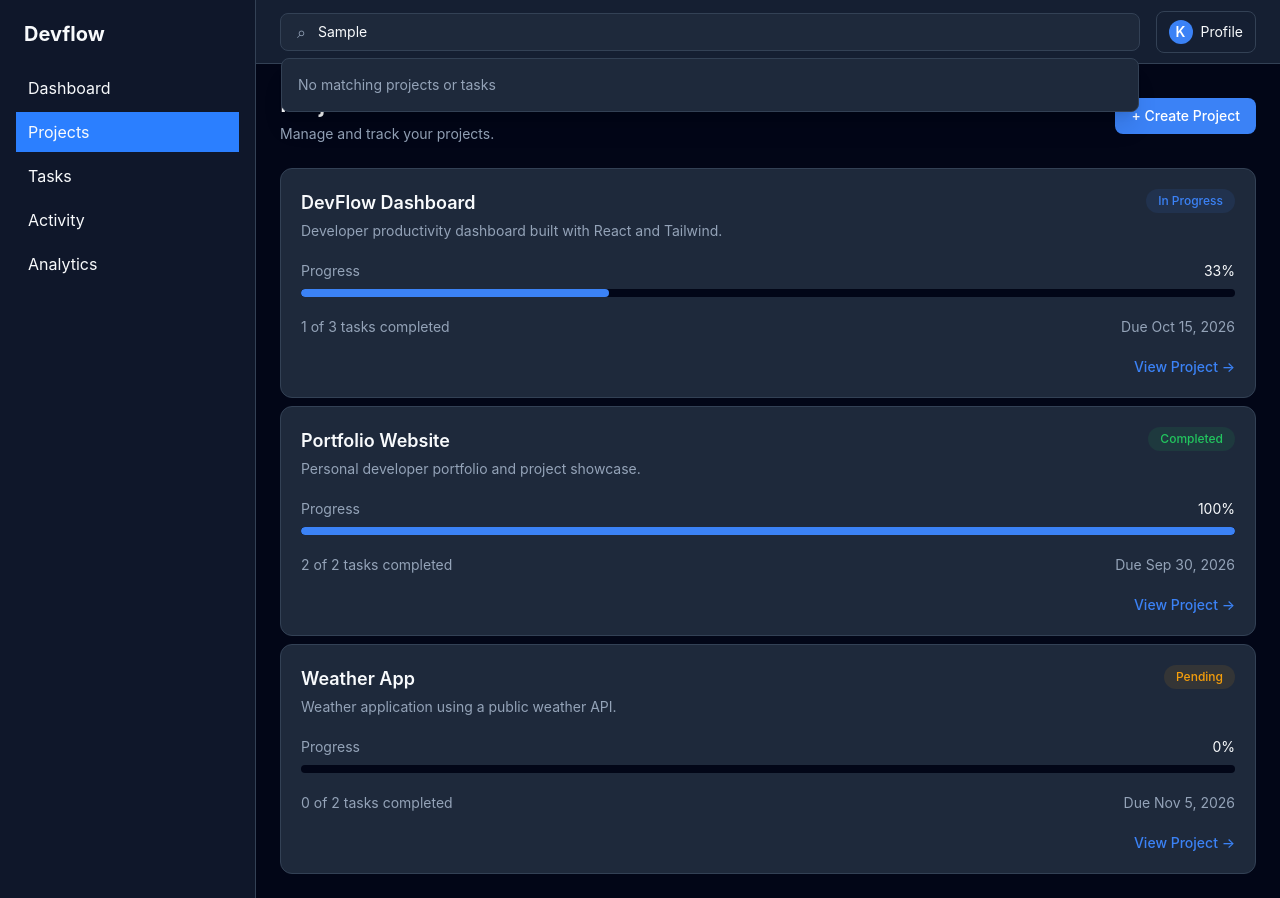
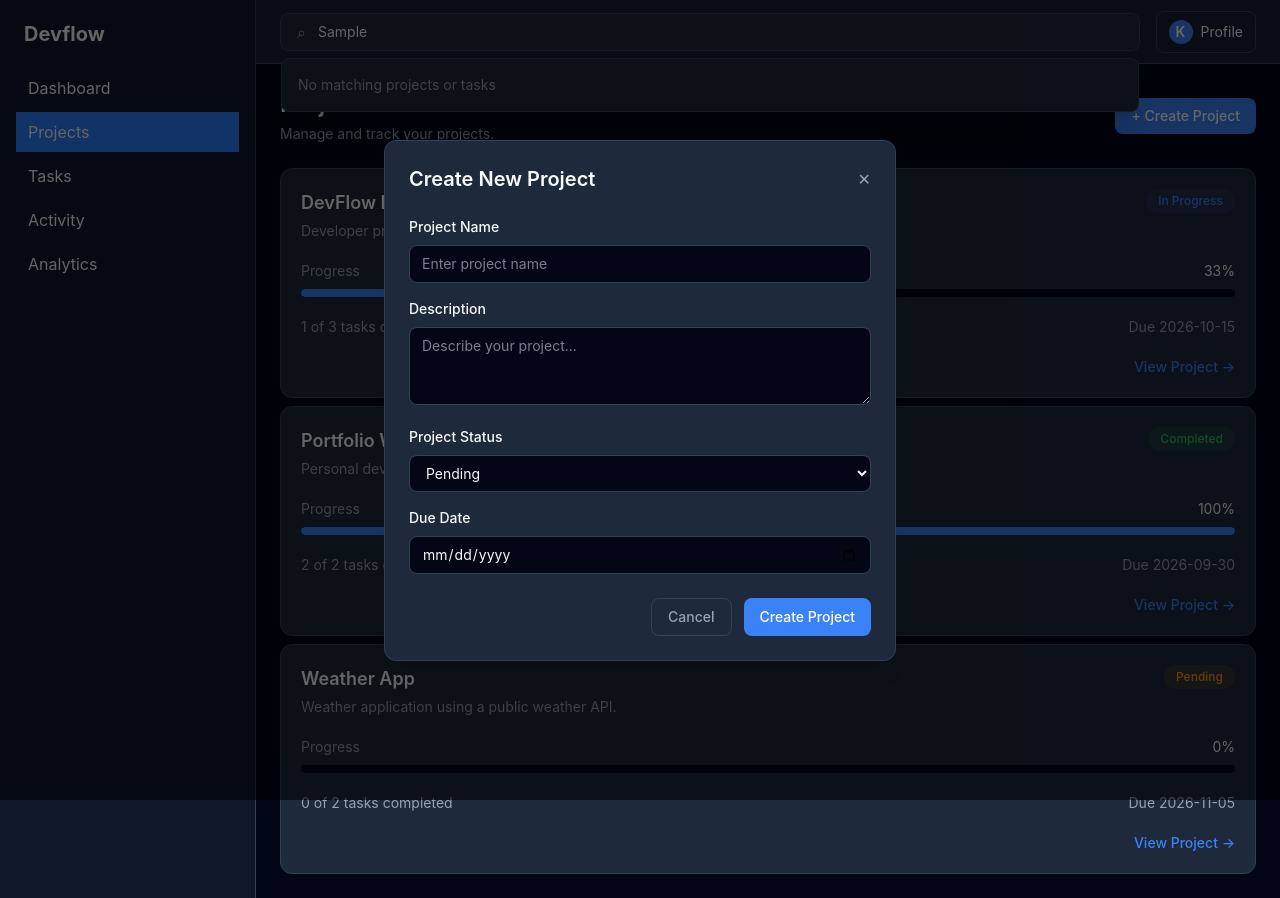
Before and after one commit to krishna-hingu/devflow, a React (Vite) app: page /projects in a window 1280 px wide. Both pictures are taken after typing "Sample" into the empty fields and a click on the button "+ Create Project". Built offline with nearby package versions, Linux system fonts and the light colour scheme.

Commit message:
feat: implement create project functionality

```diff
--- a/src/components/projects/CreateProjectModal.jsx
+++ b/src/components/projects/CreateProjectModal.jsx
@@ -1,4 +1,38 @@
-function CreateProjectModal() {
+import { useContext, useState } from "react";
+import DevFlowContext from "../../context/DevFlowContext";
+
+function CreateProjectModal({ onClose }) {
+  const [newProjectName, setNewProjectName] = useState("");
+  const [newProjectDescription, setNewProjectDescription] = useState("");
+  const [newProjectStatus, setNewProjectStatus] = useState("Pending");
+  const [newProjectDueDate, setNewProjectDueDate] = useState("");
+
+  const { addProject, projectList } = useContext(DevFlowContext);
+
+  const handleSubmit = (event) => {
+    event.preventDefault();
+
+    if (!newProjectName.trim()) {
+      alert("Project name is required.");
+      return;
+    }
+
+    const newProjectId =
+      Math.max(...projectList.map((project) => project.id), 0) + 1;
+
+    const newProject = {
+      id: newProjectId,
+      name: newProjectName.trim(),
+      description: newProjectDescription.trim(),
+      status: newProjectStatus,
+      dueDate: newProjectDueDate,
+    };
+
+    addProject(newProject);
+
+    onClose();
+  };
+
   return (
     <div className="fixed inset-0 z-50 flex items-center justify-center bg-black/60">
       <div className="w-full max-w-lg rounded-xl border border-devflow-border bg-devflow-card p-6 shadow-xl">
@@ -10,12 +44,13 @@ function CreateProjectModal() {
           <button
             type="button"
             aria-label="Close modal"
+            onClick={onClose}
             className="text-devflow-text-muted hover:text-devflow-text"
           >
             ✕
           </button>
         </div>
-        <form className="space-y-4">
+        <form onSubmit={handleSubmit} className="space-y-4">
           <div>
             <label
               htmlFor="projectName"
@@ -28,6 +63,8 @@ function CreateProjectModal() {
               id="projectName"
               type="text"
               placeholder="Enter project name"
+              value={newProjectName}
+              onChange={(event) => setNewProjectName(event.target.value)}
               className="w-full rounded-lg border border-devflow-border bg-devflow-background px-3 py-2 text-sm text-devflow-text outline-none"
             />
           </div>
@@ -43,6 +80,8 @@ function CreateProjectModal() {
               id="projectDescription"
               rows="3"
               placeholder="Describe your project..."
+              value={newProjectDescription}
+              onChange={(event) => setNewProjectDescription(event.target.value)}
               className="w-full rounded-lg border border-devflow-border bg-devflow-background px-3 py-2 text-sm text-devflow-text outline-none"
             ></textarea>
           </div>
@@ -56,6 +95,8 @@ function CreateProjectModal() {
 
             <select
               id="projectStatus"
+              value={newProjectStatus}
+              onChange={(event) => setNewProjectStatus(event.target.value)}
               className="w-full rounded-lg border border-devflow-border bg-devflow-background px-3 py-2 text-sm text-devflow-text outline-none"
             >
               <option value="Pending">Pending</option>
@@ -74,12 +115,15 @@ function CreateProjectModal() {
             <input
               id="projectDueDate"
               type="date"
+              value={newProjectDueDate}
+              onChange={(event) => setNewProjectDueDate(event.target.value)}
               className="w-full rounded-lg border border-devflow-border bg-devflow-background px-3 py-2 text-sm text-devflow-text outline-none"
             />
           </div>
           <div className="flex justify-end gap-3 pt-2">
             <button
               type="button"
+              onClick={onClose}
               className="rounded-lg border border-devflow-border px-4 py-2 text-sm font-medium text-devflow-text-muted hover:bg-devflow-background"
             >
               Cancel
--- a/src/data/projects.js
+++ b/src/data/projects.js
@@ -5,21 +5,21 @@ const projects = [
     description:
       "Developer productivity dashboard built with React and Tailwind.",
     status: "In Progress",
-    dueDate: "Oct 15, 2026",
+    dueDate: "2026-10-15",
   },
   {
     id: 2,
     name: "Portfolio Website",
     description: "Personal developer portfolio and project showcase.",
     status: "Completed",
-    dueDate: "Sep 30, 2026",
+    dueDate: "2026-09-30",
   },
   {
     id: 3,
     name: "Weather App",
     description: "Weather application using a public weather API.",
     status: "Pending",
-    dueDate: "Nov 5, 2026",
+    dueDate: "2026-11-05",
   },
 ];
 
--- a/src/pages/EditTask.jsx
+++ b/src/pages/EditTask.jsx
@@ -21,7 +21,6 @@ function EditTask() {
   });
 
   const handleSaveTask = () => {
-    console.log("Save Changes clicked");
     setTaskList((currentTasks) => {
       return currentTasks.map((item) => {
         if (item.id === task.id && item.projectId === task.projectId) {
--- a/src/pages/Projects.jsx
+++ b/src/pages/Projects.jsx
@@ -1,8 +1,11 @@
 import ProjectCard from "../components/projects/ProjectCard";
-import { useContext } from "react";
+import { useContext, useState } from "react";
 import DevFlowContext from "../context/DevFlowContext";
+import CreateProjectModal from "../components/projects/CreateProjectModal";
 function Projects() {
   const { projectList, taskList } = useContext(DevFlowContext);
+  const [isModalOpen, setIsModalOpen] = useState(false);
+
   return (
     <>
       {/* project header */}
@@ -14,7 +17,10 @@ function Projects() {
           </p>
         </div>
 
-        <button className="rounded-lg bg-devflow-blue px-4 py-2 text-sm font-medium text-white hover:bg-devflow-blue-hover">
+        <button
+          onClick={() => setIsModalOpen(true)}
+          className="rounded-lg bg-devflow-blue px-4 py-2 text-sm font-medium text-white hover:bg-devflow-blue-hover"
+        >
           + Create Project
         </button>
       </div>
@@ -34,6 +40,10 @@ function Projects() {
           );
         })}
       </div>
+      {/* Create project modal */}
+      {isModalOpen && (
+        <CreateProjectModal onClose={() => setIsModalOpen(false)} />
+      )}
     </>
   );
 }
```
